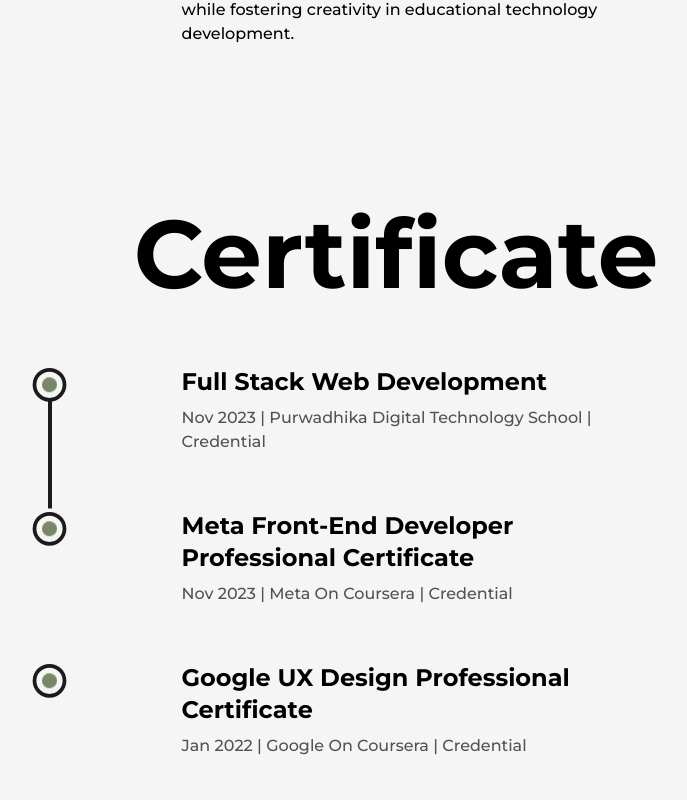
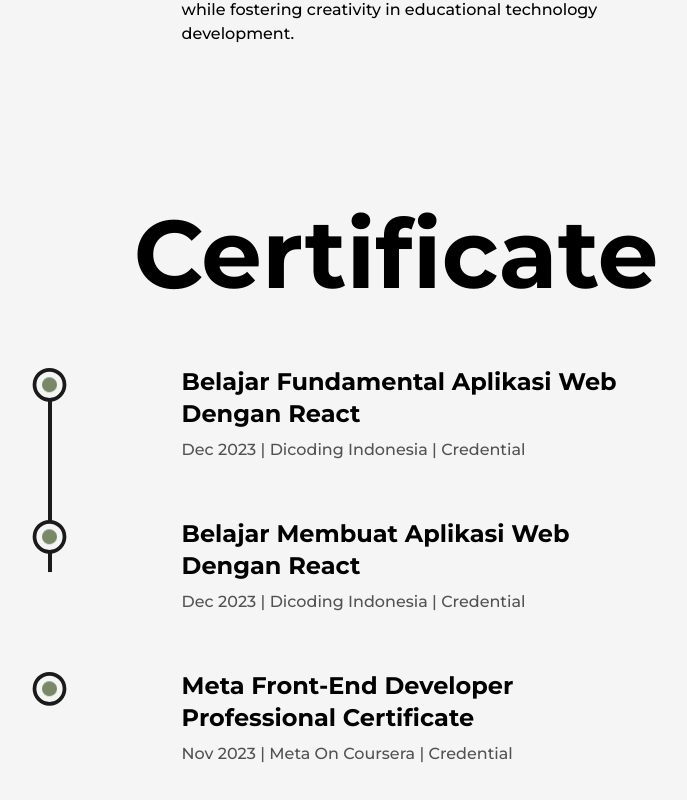
Before and after one commit to gifariarsal/portfolio, a Next.js app: page /about in a window 1280 px wide. Shown: the part 2722-3522 px from the top of the page, without its empty margins (244-931 px from the left). Built offline with nearby package versions, Linux system fonts and the light colour scheme.

Commit message:
edit: index_pic and about, add: project

```diff
--- a/src/components/Certificate.js
+++ b/src/components/Certificate.js
@@ -45,10 +45,16 @@ const Certificate = () => {
         />
         <ul className="w-full flex flex-col items-start justify-between ml-4 xs:ml-2">
           <Details
-            type="Full Stack Web Development"
-            time="Nov 2023"
-            place="Purwadhika Digital Technology School"
-            credential=""
+            type="Belajar Fundamental Aplikasi Web dengan React"
+            time="Dec 2023"
+            place="Dicoding Indonesia"
+            credential="https://www.dicoding.com/certificates/81P2V34LOPOY"
+          />
+          <Details
+            type="Belajar Membuat Aplikasi Web dengan React"
+            time="Dec 2023"
+            place="Dicoding Indonesia"
+            credential="https://www.dicoding.com/certificates/1OP8N686VXQK"
           />
           <Details
             type="Meta Front-End Developer Professional Certificate"
--- a/src/pages/projects.js
+++ b/src/pages/projects.js
@@ -11,6 +11,7 @@ import metis from "../../public/images/projects/metis.png";
 import bloggingrestapi from "../../public/images/projects/blogging_rest_api.png";
 import chronos from "../../public/images/projects/chronos.png";
 import cashien from "../../public/images/projects/cashien.png";
+import thothes from "../../public/images/projects/thothes.png";
 import TransitionEffect from "@/components/TransitionEffect";
 
 const FramerImage = motion(Image);
@@ -148,6 +149,15 @@ const projects = () => {
             </div>
             <div className="col-span-6 sm:col-span-12">
               <Project
+                title="Thothes"
+                type="Front-End Project"
+                img={thothes}
+                link="https://thothes.vercel.app"
+                github="https://github.com/gifariarsal/personal-notes-v2"
+              />
+            </div>
+            <div className="col-span-6 sm:col-span-12">
+              <Project
                 title="Cashien"
                 type="Full-Stack Project"
                 img={cashien}
```
Also changed, not shown: public/images/profile/index_pic.png, public/images/projects/thothes.png (added).
